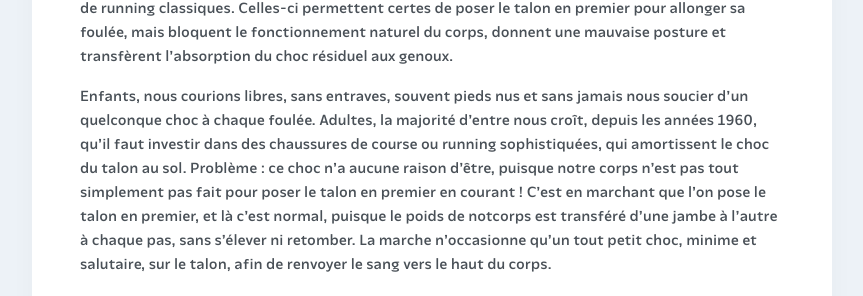
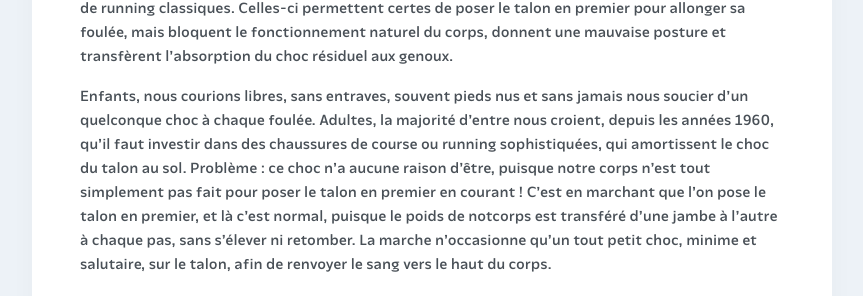
Before and after one commit to courirpaleo/courirpaleo.github.io, a Jekyll site: the page built from _pages-secondary/foulee-naturelle.md, in a window 1280 px wide and 900 px high, scrolled down 634 px. Shown: the part 175-471 px from the top of the window, without its empty margins (208-1071 px from the left). Built offline with Jekyll 4.4.1, drawn with Linux system fonts in a browser that asks for light colours; some web fonts are replaced.

Commit message:
Update foulee-naturelle.md

```diff
--- a/_pages-secondary/foulee-naturelle.md
+++ b/_pages-secondary/foulee-naturelle.md
@@ -11,7 +11,7 @@ summary: Tout comprendre sur le bout des doigts de pieds
 
 En courant pieds nus, en sandales ou avec des chaussures sans amorti, sans «&nbsp;drop&nbsp;» (la hauteur relative du talon) et sans semelle moulée intérieure, le pied fonctionne normalement et tout le corps en est renforcé. Les blessures sont beaucoup moins fréquentes qu'avec des chaussures de course ou de running classiques. Celles-ci permettent certes de poser le talon en premier pour allonger sa foulée, mais bloquent le fonctionnement naturel du corps, donnent une mauvaise posture et transfèrent l'absorption du choc résiduel aux genoux.
 
-Enfants, nous courions libres, sans entraves, souvent pieds nus et sans jamais nous soucier d'un quelconque choc à chaque foulée. Adultes, la majorité d'entre nous croît, depuis les années 1960, qu'il faut investir dans des chaussures de course ou running sophistiquées, qui amortissent le choc du talon au sol. Problème : ce choc n'a aucune raison d'être, puisque notre corps n'est pas tout simplement pas fait pour poser le talon en premier en courant ! C'est en marchant que l'on pose le talon en premier, et là c'est normal, puisque le poids de notcorps est transféré d'une jambe à l'autre à chaque pas, sans s'élever ni retomber. La marche n'occasionne qu'un tout petit choc, minime et salutaire, sur le talon, afin de renvoyer le sang vers le haut du corps.
+Enfants, nous courions libres, sans entraves, souvent pieds nus et sans jamais nous soucier d'un quelconque choc à chaque foulée. Adultes, la majorité d'entre nous croient, depuis les années 1960, qu'il faut investir dans des chaussures de course ou running sophistiquées, qui amortissent le choc du talon au sol. Problème : ce choc n'a aucune raison d'être, puisque notre corps n'est tout simplement pas fait pour poser le talon en premier en courant ! C'est en marchant que l'on pose le talon en premier, et là c'est normal, puisque le poids de notcorps est transféré d'une jambe à l'autre à chaque pas, sans s'élever ni retomber. La marche n'occasionne qu'un tout petit choc, minime et salutaire, sur le talon, afin de renvoyer le sang vers le haut du corps.
 
 Quand on court, c'est différent : on vole un très bref instant et donc, forcément, on retombe de tout son poids sur un pied. Comme en sautant d'un rocher. Qui tomberait alors sur les talons ? Personne. Evidemment, tout le monde tombe alors sur l'avant des pieds, les jambes légèrement fléchies pour amortir le choc. Celles et ceux qui portent des talons retireraient même leurs chaussures pour mieux se réceptionner car, avec un talon haut, le pied ne peut pas effectuer un mouvement vers le bas d'amortissant du choc après avoir touché le sol en premier sur l'avant du pied.
 
```
